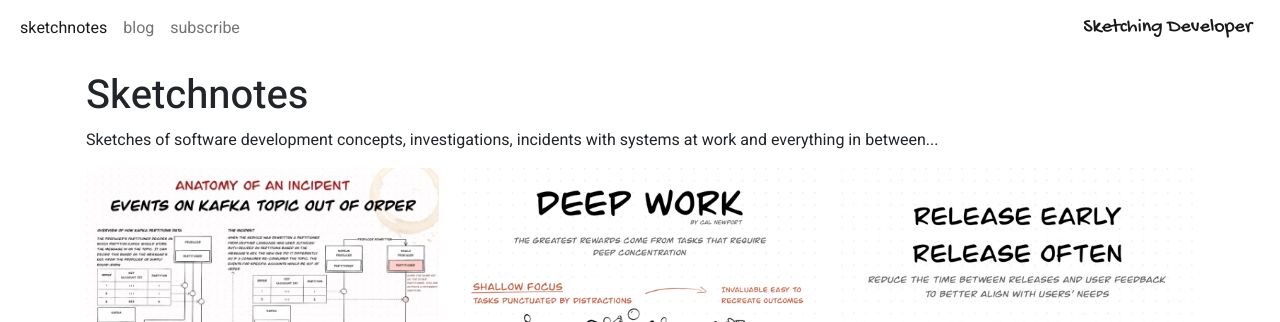
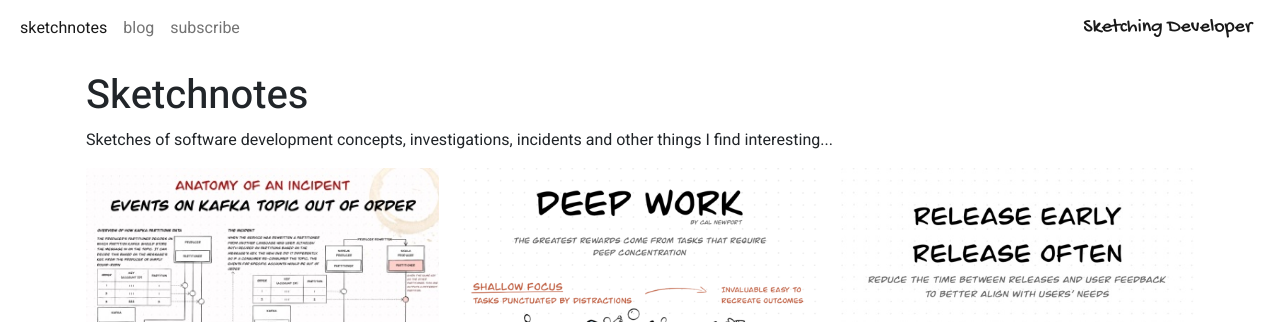
Before and after one commit to SketchingDev/sketchingdev.github.io, a Jekyll site: the page built from index.html, in a window 1280 px wide. Shown: the top 322 px of the page. Built offline with Jekyll 4.4.1, drawn with Linux system fonts in a browser that asks for light colours; nearby versions of some CDN libraries.

Commit message:
Newline and rewording

```diff
--- a/index.html
+++ b/index.html
@@ -3,7 +3,7 @@ layout: wide-page
 title: Sketchnotes
 ---
 
-<p>Sketches of software development concepts, investigations, incidents with systems at work and everything in between...</p>
+<p>Sketches of software development concepts, investigations, incidents and other things I find interesting...</p>
 
 <div class="row row-cols-1 row-cols-sm-2 row-cols-md-3 row-cols-lg-3 g-4">
     {% assign sorted_sketchnotes = site.sketchnotes | reverse %}
```
Also changed, not shown: _sketchnotes/2021-10-05-deep-work.md (line endings or trailing spaces).
